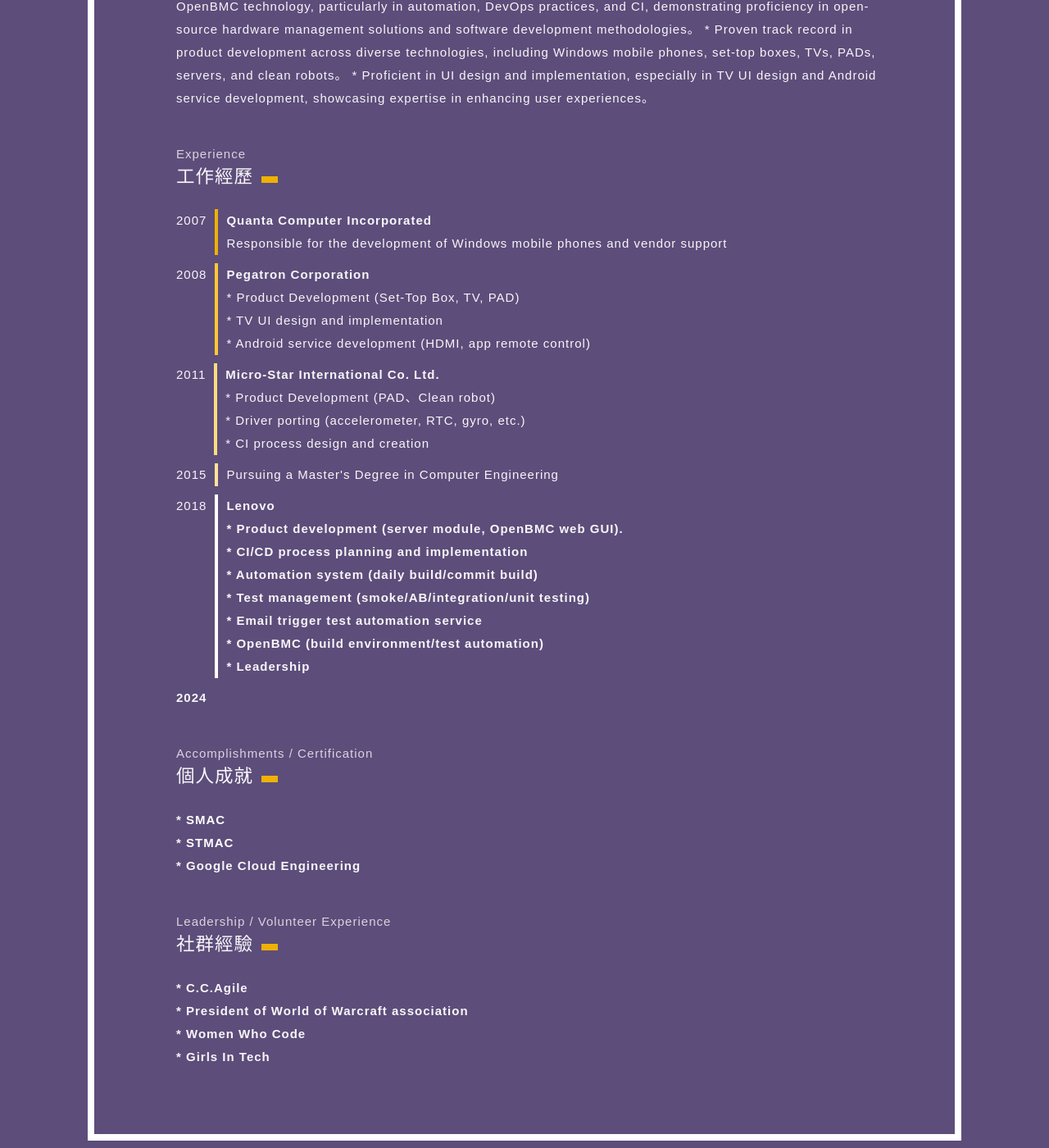
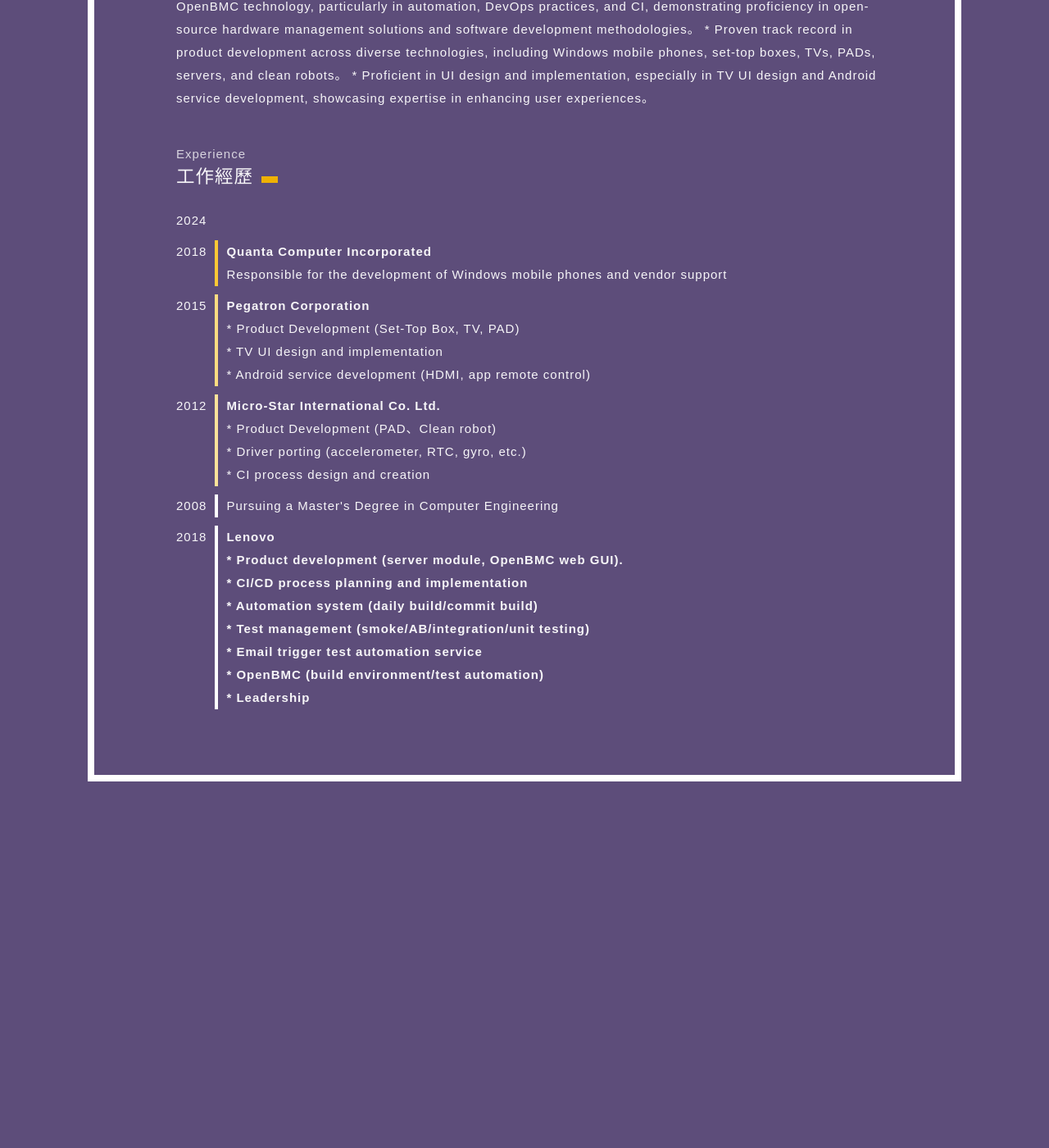
Before and after one commit to gitmaruneko/gitmaruneko.github.io, a Jekyll site: the page personal_detail.html, which Jekyll copies as it is, in a window 1280 px wide and 1400 px high, scrolled down 611 px. Shown: the whole window at 82% size. Built offline with Jekyll 4.4.1, drawn with Linux system fonts in a browser that asks for light colours; after the commit the page ends 1622 px from its top, so only the background shows below that.

Commit message:
Add detail work history

```diff
--- a/personal_detail.html
+++ b/personal_detail.html
@@ -30,13 +30,15 @@
         <h4>Experience</h4>
         <h2>工作經歷</h2>
         <ul class="listExperience">
-          <li class="year">2007
+          <li class="year">2024
+          </li>
+          <li class="year">2018
             <ul>
               <li><b>Quanta Computer Incorporated</b></li>
               <li>Responsible for the development of Windows mobile phones and vendor support</li>
             </ul>
           </li>
-          <li class="year">2008
+          <li class="year">2015
             <ul>
               <li><b>Pegatron Corporation</b></li>
               <li> * Product Development (Set-Top Box, TV, PAD)</li>
@@ -44,7 +46,7 @@
               <li> * Android service development (HDMI, app remote control)</li>
             </ul>
           </li>
-          <li class="year">2011
+          <li class="year">2012
             <ul>
                 <li><b>Micro-Star International Co. Ltd.</b></li>
                 <li>* Product Development (PAD、Clean robot)</li>
@@ -52,7 +54,7 @@
                 <li>* CI process design and creation</li>
             </ul>
           </li>
-          <li class="year">2015
+          <li class="year">2008
             <ul>
                 <li>Pursuing a Master's Degree in Computer Engineering</li>
             </ul>
@@ -69,28 +71,6 @@
                 <li>* Leadership</li>
             </ul>
           </li>
-          <li class="year">2024
-          </li>
-        </ul>
-      </div>
-
-      <div class="block">
-        <h4>Accomplishments / Certification</h4>
-        <h2>個人成就</h2>
-         <ul>
-          <li>* <a href="https://www.scrum-institute.org/certifications/Scrum-Institute.org-SMAC6448ec8dbd-13320532826706.pdf">SMAC</a></li>
-          <li>* <a href="https://www.scrum-institute.org/certifications/Scrum-Institute.org-STMACe4f3903792-02637064332608.pdf">STMAC</a></li>
-          <li>* Google Cloud Engineering</li>
-        </ul>
-      </div>
-      <div class="block">
-        <h4>Leadership / Volunteer Experience</h4>
-        <h2>社群經驗</h2>
-         <ul>
-          <li>* C.C.Agile</li>
-          <li>* President of World of Warcraft association</li>
-          <li>* Women Who Code</li>
-          <li>* Girls In Tech</li>
         </ul>
       </div>
     </div>
```
